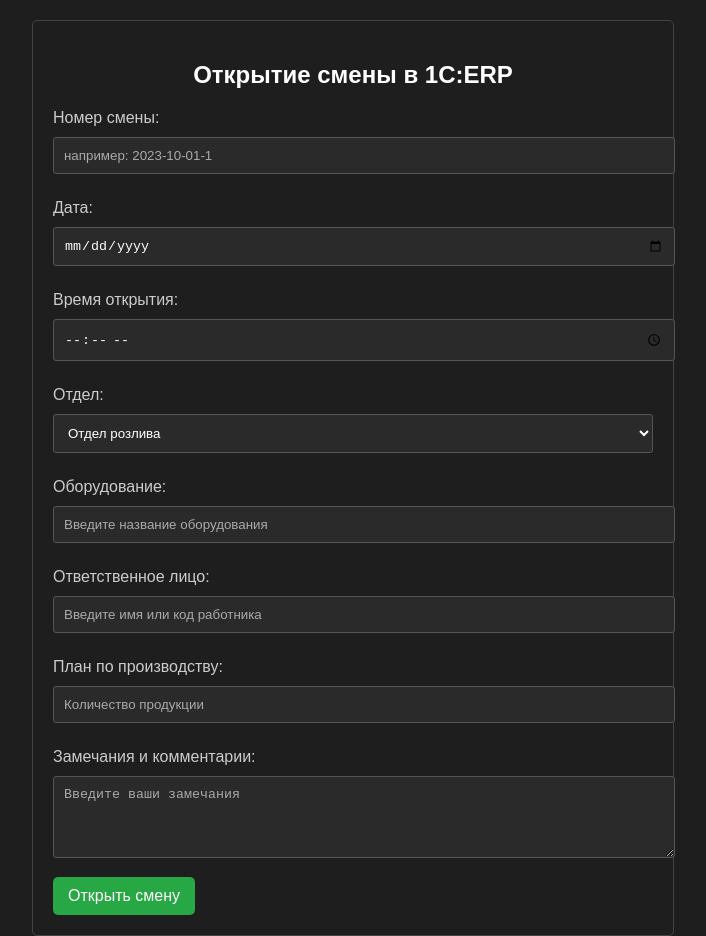
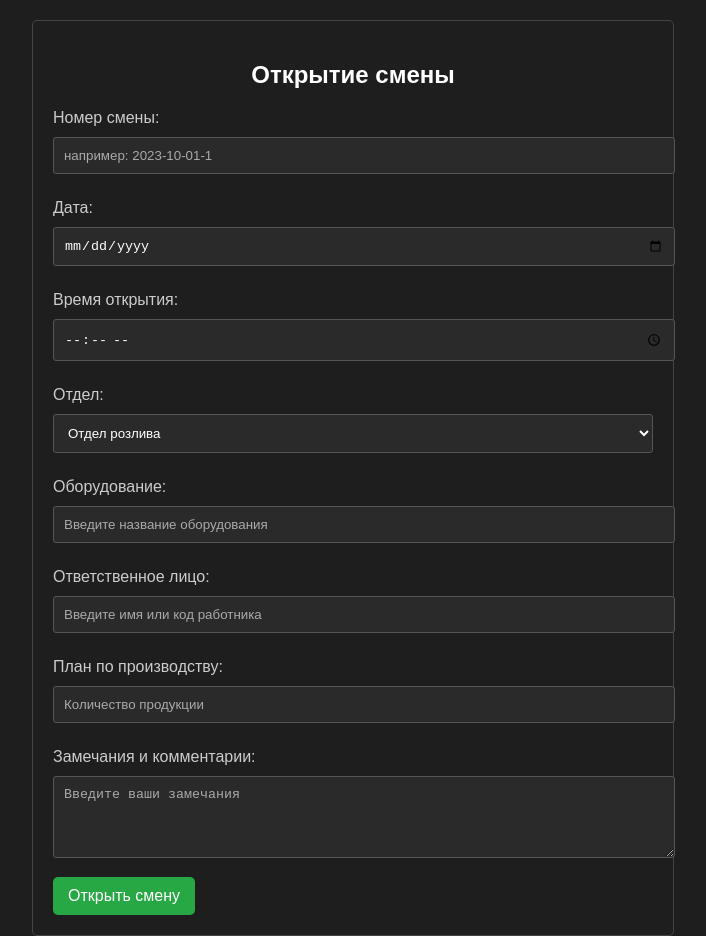
Before and after one commit to Rad514/v.1.1srx, a plain HTML site: page index.html in a window 1280 px wide. Shown: the whole page, without its empty margins (287-993 px from the left). Drawn offline with Linux system fonts and the light colour scheme.

Commit message:
изменения боди

```diff
--- a/index.html
+++ b/index.html
@@ -7,7 +7,7 @@
     <link rel="stylesheet" href="dark-theme.css">
 </head>
 <body>
-    <h2>Открытие смены в 1С:ERP</h2>
+    <h2>Открытие смены</h2>
     <form id="shiftForm">
         <label for="shiftNumber">Номер смены:</label>
         <input type="text" id="shiftNumber" placeholder="например: 2023-10-01-1" required>
```
